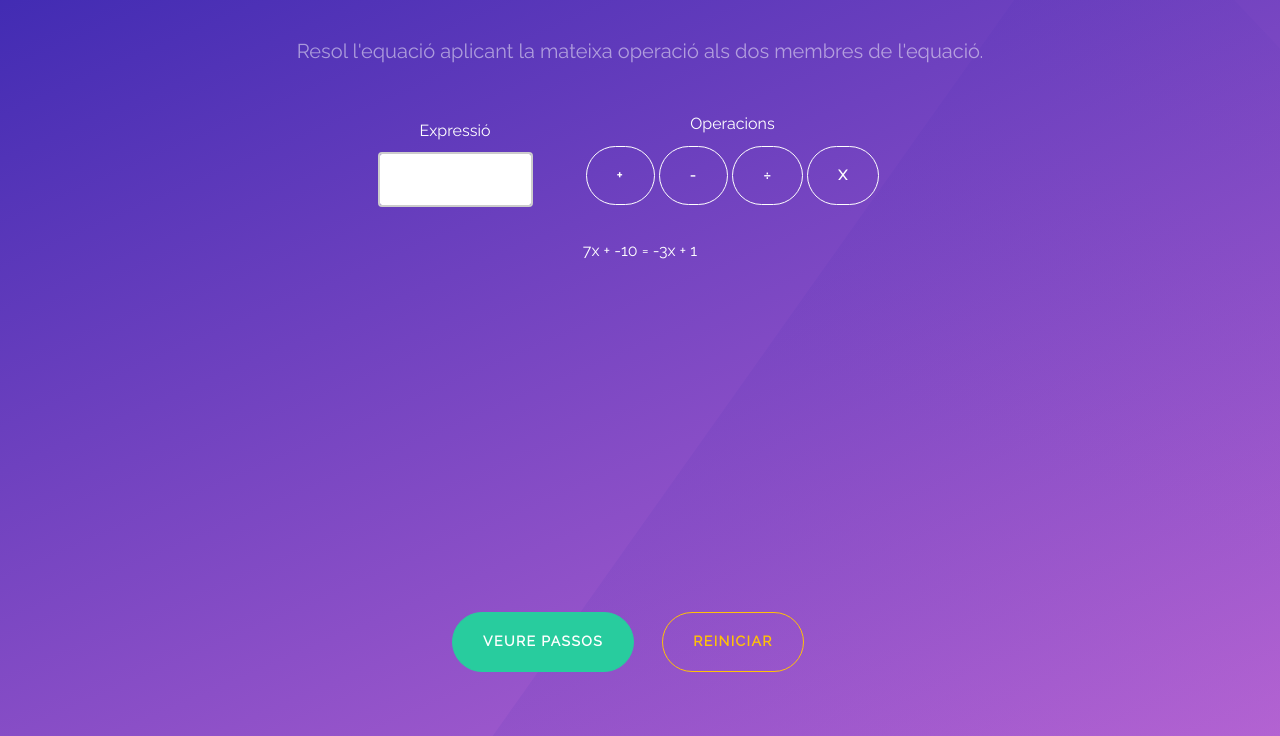
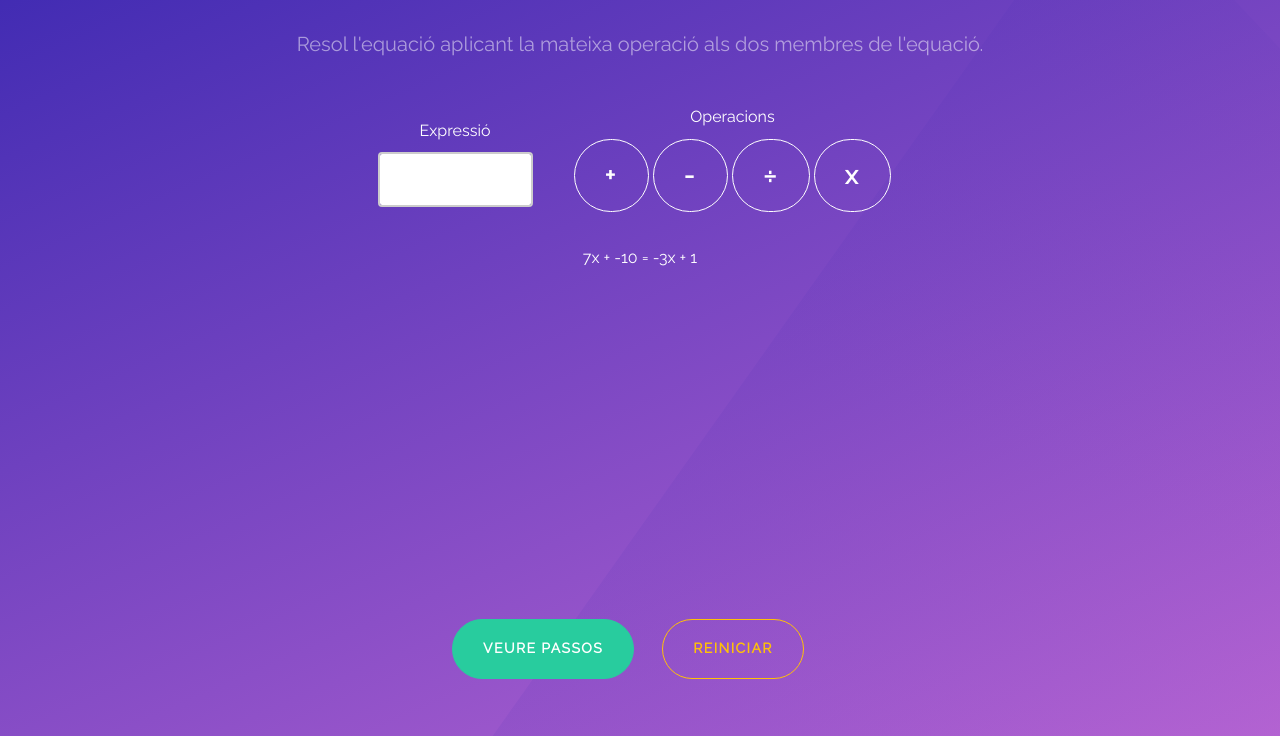
Before and after one commit to pbalaguer19/bEquacions, a plain HTML site: page index.html in a window 1280 px wide. Shown: the part 64-800 px from the top of the page. Drawn offline with nearby package versions, Linux system fonts and the light colour scheme; files whose address does not match are found by name.

Commit message:
Bug fixing

```diff
--- a/index.html
+++ b/index.html
@@ -51,10 +51,10 @@
                       <div class="form-group justify-content-center align-self-center">
                         <label for="" style="color:white">Operacions</label>
                         <br/>
-                        <a href="#" onclick="suma();" class="btn btn-primary btn-outline-white mb-2">+</a>
-                        <a href="#" onclick="resta();" class="btn btn-primary btn-outline-white mb-2">-</a>
-                        <a href="#" onclick="divisio();" class="btn btn-primary btn-outline-white mb-2">÷</a>
-                        <a href="#" onclick="multiplicacio();" class="btn btn-primary btn-outline-white mb-2">x</a>
+                        <a href="#" onclick="suma();" class="btn btn-primary btn-outline-white mb-2" style="font-size: 25px;">+</a>
+                        <a href="#" onclick="resta();" class="btn btn-primary btn-outline-white mb-2" style="font-size: 25px;">-</a>
+                        <a href="#" onclick="divisio();" class="btn btn-primary btn-outline-white mb-2" style="font-size: 25px;">÷</a>
+                        <a href="#" onclick="multiplicacio();" class="btn btn-primary btn-outline-white mb-2" style="font-size: 25px; text-transform: lowercase;">x</a>
                       </div>
                     </div>
                   </div>
--- a/js/main.js
+++ b/js/main.js
@@ -46,7 +46,7 @@ function mostraEquacio(){
 	}
 
 	// M2
-	if(m2 > 1 || m2 < -1){
+	if(m2 != 1 || m2 != -1 || m2 != 0){
 		eq = eq + m2 + "x";
 	}else{
 		if(m2 == 0){
@@ -205,7 +205,7 @@ function crearNodes(tmp, n, id, label, shape, colorPos, colorNeg, x, y, to){
 		lab = "-" + label;
 	}
 	for(var i=0; i<Math.abs(parseInt(n)); i++){
-		tmp.push({ id: id+i, label: label, shape: shape, color: color, x:x, y:y*i })
+		tmp.push({ id: id+i, label: lab, shape: shape, color: color, x:x, y:y*i })
 		if(n < 0){
 			edges.push({ from: id+i, to: to });
 		}
```
